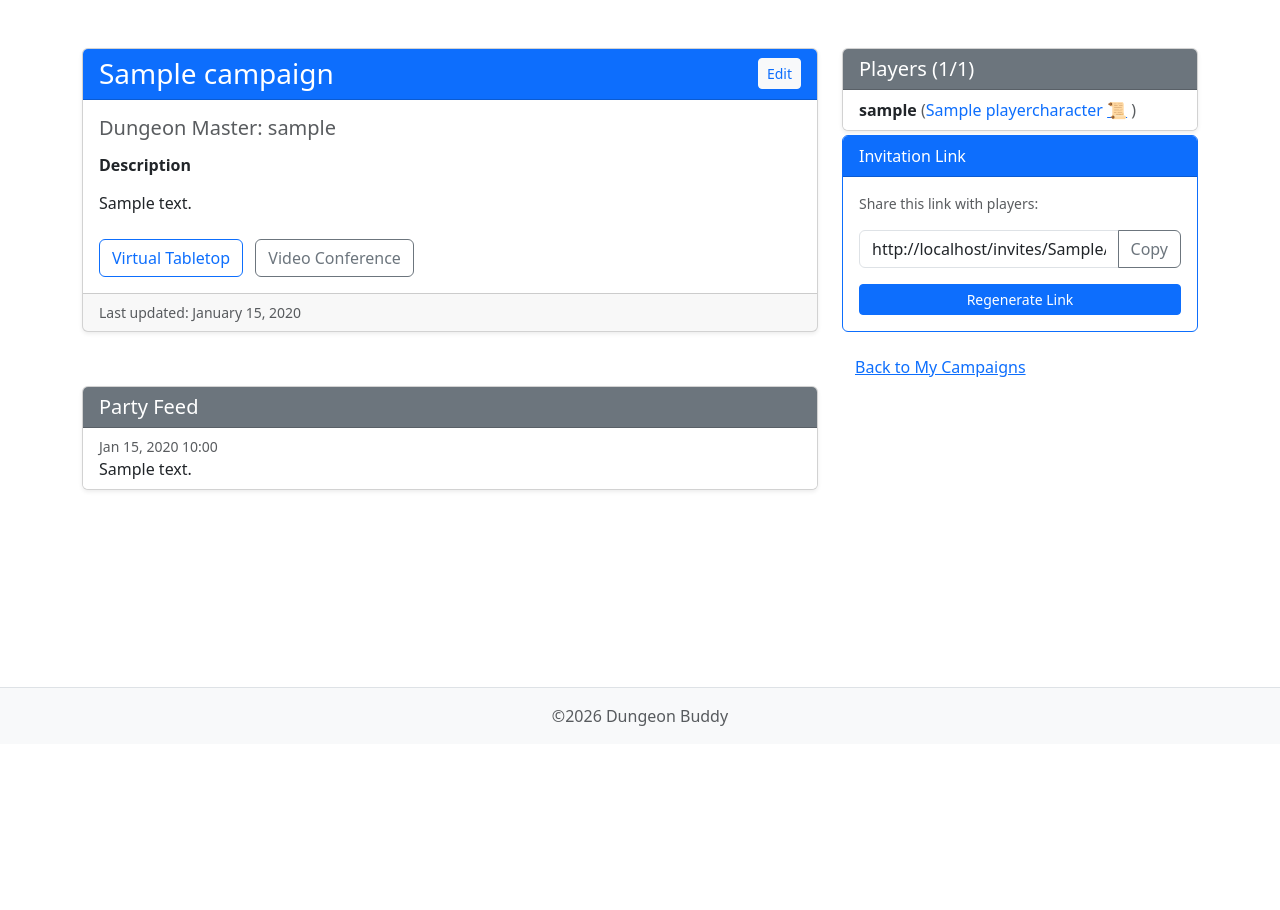
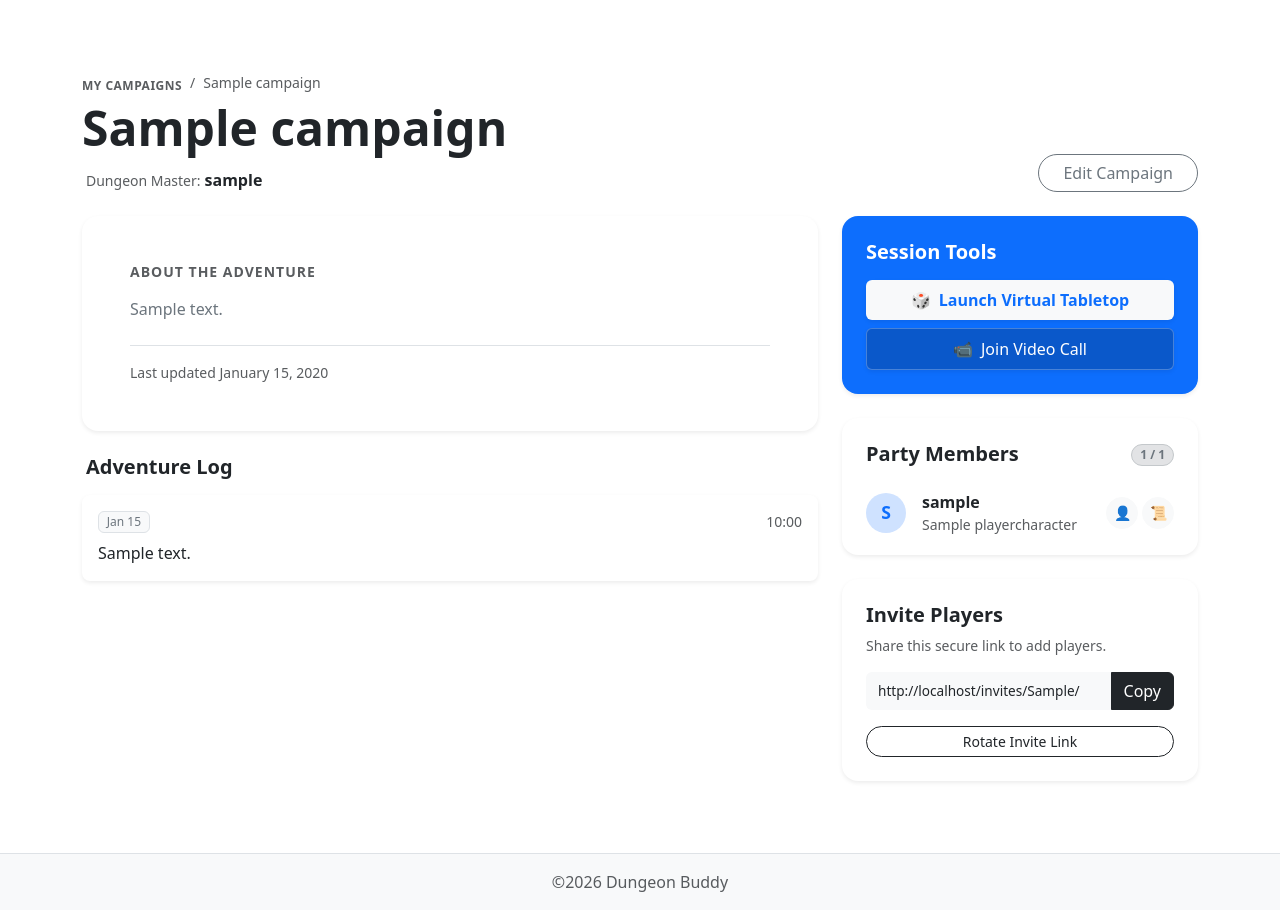
Before and after one commit to j01101111sh/DungeonBuddy, a Django app: page /campaigns/00000000-0000-0000-0000-000000000001/ in a window 1280 px wide. Shown: the part 56-966 px from the top of the page. Before the commit the page ends 782 px from the top, so only its background shows below. Run offline with Django 5.2, Linux system fonts and the light colour scheme; a user stored in the database is signed in; data comes from the database, SQL or seed files in the repository; tables that the repository leaves empty hold one stand-in row (values such as "Sample post").

Commit message:
Redesign campaign detail

```diff
--- a/static/css/site.css
+++ b/static/css/site.css
@@ -9,3 +9,90 @@
     text-align: center;
     padding: 2rem;
 }
+
+/* --- Campaign Detail Enhancements --- */
+
+/* Avatar circle for player list */
+.campaign-avatar-initial {
+    width: 40px;
+    height: 40px;
+    min-width: 40px; /* Prevent shrinking */
+    border-radius: 50%;
+    display: flex;
+    align-items: center;
+    justify-content: center;
+    font-weight: 700;
+    font-size: 1.1rem;
+}
+
+/* Interactive hover state for player rows */
+.player-card-row {
+    transition: background-color 0.2s ease;
+}
+.player-card-row:hover {
+    background-color: #f8f9fa; /* Bootstrap var(--bs-gray-100) equivalent */
+}
+
+/* Feed items styling */
+.feed-card {
+    transition: transform 0.2s ease, box-shadow 0.2s ease;
+    border-left: 4px solid var(--bs-primary);
+}
+.feed-card:hover {
+    transform: translateY(-2px);
+    box-shadow: 0 .5rem 1rem rgba(0,0,0,.08)!important;
+}
+
+/* Circular icon buttons */
+.btn-icon {
+    width: 32px;
+    height: 32px;
+    padding: 0;
+    display: flex;
+    align-items: center;
+    justify-content: center;
+    border-radius: 50%;
+}
+
+/* Custom dark button for primary card secondary actions */
+.btn-primary-dark {
+    background-color: rgba(0, 0, 0, 0.2);
+    border-color: rgba(255, 255, 255, 0.1);
+}
+.btn-primary-dark:hover {
+    background-color: rgba(0, 0, 0, 0.3);
+    border-color: rgba(255, 255, 255, 0.2);
+}
+
+/* Typography Utilities */
+.ls-1 {
+    letter-spacing: 1px;
+}
+
+.ls-sm {
+    letter-spacing: 0.5px;
+}
+
+.text-pre-line {
+    white-space: pre-line;
+}
+
+.text-small-caps {
+    font-size: 0.75rem;
+    letter-spacing: 0.5px;
+    text-transform: uppercase;
+}
+
+/* Layout Utilities */
+.min-width-0 {
+    min-width: 0;
+}
+
+/* Specific Component Overrides */
+.feed-empty-icon {
+    font-size: 2rem;
+}
+
+.invite-input {
+    font-size: 0.85rem;
+}
--- a/templates/campaign/campaign_detail.html
+++ b/templates/campaign/campaign_detail.html
@@ -1,134 +1,180 @@
 {% extends "base.html" %}
+
+{% load static %}
 
 {% block title %}
     {{ campaign.name }} - Dungeon Buddy
 {% endblock title %}
 {% block content %}
-    <div class="container mt-4">
-        <div class="row">
-            <div class="col-lg-8">
-                <div class="card shadow-sm mb-4">
-                    <div class="card-header bg-primary text-white d-flex justify-content-between align-items-center">
-                        <div class="d-flex align-items-center gap-3">
-                            <h1 class="h3 mb-0">{{ campaign.name }}</h1>
-                            {% if campaign.system %}<span class="badge bg-light text-primary">{{ campaign.system.short_name }}</span>{% endif %}
+    <div class="container py-4 py-lg-5">
+        <div class="row mb-4 align-items-end">
+            <div class="col-md-8">
+                <nav aria-label="breadcrumb" class="mb-2">
+                    <ol class="breadcrumb mb-0">
+                        <li class="breadcrumb-item">
+                            <a href="{% if campaign.dungeon_master == request.user %}{% url 'campaign_managed' %}{% else %}{% url 'campaign_joined' %}{% endif %}"
+                               class="text-decoration-none text-muted small">
+                                <span class="fw-semibold text-small-caps">My Campaigns</span>
+                            </a>
+                        </li>
+                        <li class="breadcrumb-item active text-muted small" aria-current="page">{{ campaign.name }}</li>
+                    </ol>
+                </nav>
+                <h1 class="display-5 fw-bold text-dark mb-2 lh-1">{{ campaign.name }}</h1>
+                <div class="d-flex align-items-center flex-wrap gap-2 mt-3">
+                    {% if campaign.system %}
+                        <span class="badge rounded-pill bg-primary-subtle text-primary border border-primary-subtle px-3 py-2">
+                            {{ campaign.system.short_name }}
+                        </span>
+                    {% endif %}
+                    <div class="d-flex align-items-center text-muted ms-1">
+                        <span class="small me-1">Dungeon Master:</span>
+                        <span class="fw-semibold text-dark">{{ campaign.dungeon_master.username }}</span>
                     </div>
-                        <div class="d-flex align-items-center gap-2">
+                </div>
+            </div>
+            <div class="col-md-4 text-md-end mt-3 mt-md-0">
                 {% if campaign.dungeon_master == request.user %}
                     <a href="{% url 'campaign_edit' campaign.pk %}"
-                                   class="btn btn-sm btn-light text-primary">Edit</a>
+                       class="btn btn-outline-secondary rounded-pill px-4">Edit Campaign</a>
                 {% endif %}
             </div>
         </div>
-                    <div class="card-body">
-                        <h5 class="card-title text-muted mb-3">Dungeon Master: {{ campaign.dungeon_master.username }}</h5>
-                        <h6 class="fw-bold">Description</h6>
-                        <p class="card-text">{{ campaign.description|linebreaks }}</p>
-                        <div class="mt-4">
+        <div class="row g-4">
+            <div class="col-lg-8">
+                <div class="card border-0 shadow-sm mb-4 rounded-4 overflow-hidden">
+                    <div class="card-body p-4 p-lg-5">
+                        <h5 class="fw-bold text-uppercase text-muted small mb-3 ls-1">About the Adventure</h5>
+                        <div class="card-text lead fs-6 text-secondary text-pre-line">{{ campaign.description }}</div>
+                        <div class="mt-4 pt-3 border-top d-flex justify-content-between align-items-center">
+                            <small class="text-muted">Last updated {{ campaign.updated_at|date:"F d, Y" }}</small>
+                        </div>
+                    </div>
+                </div>
+                <div class="d-flex align-items-center justify-content-between mb-3 px-1">
+                    <h3 class="h5 fw-bold mb-0 text-dark">Adventure Log</h3>
+                </div>
+                <div class="feed-container">
+                    {% for item in campaign.feed_items.all %}
+                        <div class="card border-0 shadow-sm mb-3 rounded-3 feed-card">
+                            <div class="card-body p-3">
+                                <div class="d-flex justify-content-between align-items-center mb-2">
+                                    <span class="badge bg-light text-secondary border fw-normal">{{ item.created_at|date:"M d" }}</span>
+                                    <small class="text-muted">{{ item.created_at|date:"H:i" }}</small>
+                                </div>
+                                <p class="mb-0 text-dark">{{ item.message }}</p>
+                            </div>
+                        </div>
+                    {% empty %}
+                        <div class="text-center py-5 rounded-4 bg-light-subtle border border-dashed">
+                            <div class="text-muted mb-2 feed-empty-icon">📭</div>
+                            <p class="mb-0 text-muted fw-semibold">No recent activity recorded.</p>
+                            <p class="small text-muted">Game updates and events will appear here.</p>
+                        </div>
+                    {% endfor %}
+                </div>
+            </div>
+            <div class="col-lg-4">
+                {% if campaign.vtt_link or campaign.video_link %}
+                    <div class="card border-0 shadow-sm mb-4 rounded-4 bg-primary text-white overflow-hidden position-relative">
+                        <div class="card-body p-4 position-relative z-1">
+                            <h5 class="card-title fw-bold mb-3">Session Tools</h5>
+                            <div class="d-grid gap-2">
                                 {% if campaign.vtt_link %}
                                     <a href="{{ campaign.vtt_link }}"
-                                   class="btn btn-outline-primary me-2"
                                        target="_blank"
-                                   rel="noopener noreferrer">Virtual Tabletop</a>
+                                       rel="noopener noreferrer"
+                                       class="btn btn-light text-primary fw-semibold border-0 shadow-sm d-flex align-items-center justify-content-center gap-2 py-2">
+                                        <span>🎲</span> Launch Virtual Tabletop
+                                    </a>
                                 {% endif %}
                                 {% if campaign.video_link %}
                                     <a href="{{ campaign.video_link }}"
-                                   class="btn btn-outline-secondary"
                                        target="_blank"
-                                   rel="noopener noreferrer">Video Conference</a>
+                                       rel="noopener noreferrer"
+                                       class="btn btn-primary-dark text-white border border-white border-opacity-25 shadow-sm d-flex align-items-center justify-content-center gap-2 py-2">
+                                        <span>📹</span> Join Video Call
+                                    </a>
                                 {% endif %}
                             </div>
                         </div>
-                    <div class="card-footer text-muted small">Last updated: {{ campaign.updated_at|date:"F d, Y" }}</div>
+                    </div>
+                {% endif %}
+                <div class="card border-0 shadow-sm mb-4 rounded-4">
+                    <div class="card-header bg-transparent border-bottom-0 pt-4 px-4 pb-2">
+                        <div class="d-flex justify-content-between align-items-end">
+                            <h5 class="card-title fw-bold mb-0 text-dark">Party Members</h5>
+                            <span class="badge bg-secondary-subtle text-secondary border border-secondary-subtle rounded-pill">{{ campaign.players.count }} / {{ campaign.max_players }}</span>
                         </div>
                     </div>
-            <div class="col-lg-4">
-                <div class="card shadow-sm">
-                    <div class="card-header bg-secondary text-white">
-                        <h2 class="h5 mb-0">Players ({{ players_with_data|length }}/{{ campaign.max_players }})</h2>
+                    <div class="card-body p-2">
+                        <div class="list-group list-group-flush">
+                            {% for player in players_with_data %}
+                                <div class="list-group-item border-0 px-3 py-2 rounded-3 mb-1 d-flex align-items-center justify-content-between player-card-row">
+                                    <div class="d-flex align-items-center gap-3">
+                                        <div class="campaign-avatar-initial bg-primary-subtle text-primary">{{ player.username|slice:":1"|upper }}</div>
+                                        <div class="min-width-0">
+                                            <div class="fw-bold text-dark text-truncate">{{ player.username }}</div>
+                                            {% if player.campaign_character %}
+                                                <div class="small text-muted text-truncate">{{ player.campaign_character.name }}</div>
+                                            {% else %}
+                                                <div class="small text-muted fst-italic">No Character</div>
+                                            {% endif %}
                                         </div>
-                    <ul class="list-group list-group-flush">
-                        {% for player in players_with_data %}
-                            <li class="list-group-item d-flex align-items-center">
-                                <div class="fw-bold">
-                                    {{ player.username }}
+                                    </div>
                                     {% if player.campaign_character %}
-                                        <span class="fw-normal text-muted">
-                                            (<a href="{% url 'character_detail' player.campaign_character.pk %}"
-   class="text-decoration-none">{{ player.campaign_character.name }}</a>
+                                        <div class="d-flex gap-1">
+                                            <a href="{% url 'character_detail' player.campaign_character.pk %}"
+                                               class="btn btn-sm btn-icon btn-light text-secondary"
+                                               title="View Profile">👤</a>
                                             {% if player.campaign_character.character_sheet_link %}
                                                 <a href="{{ player.campaign_character.character_sheet_link }}"
                                                    target="_blank"
                                                    rel="noopener noreferrer"
-                                                   title="View character sheet">📜</a>
-                                            {% endif %}
-                                            )
-                                        </span>
+                                                   class="btn btn-sm btn-icon btn-light text-secondary"
+                                                   title="Character Sheet">📜</a>
                                             {% endif %}
                                         </div>
-                            </li>
+                                    {% endif %}
+                                </div>
                             {% empty %}
-                            <li class="list-group-item text-muted fst-italic">No players joined yet.</li>
+                                <div class="text-center py-4 text-muted small">The party is gathering...</div>
                             {% endfor %}
-                    </ul>
+                        </div>
+                    </div>
                 </div>
                 {% if user == campaign.dungeon_master %}
-                    <div class="card border-primary mt-1">
-                        <div class="card-header bg-primary text-white">Invitation Link</div>
-                        <div class="card-body">
+                    <div class="card border-0 shadow-sm rounded-4">
+                        <div class="card-body p-4">
+                            <h5 class="card-title fw-bold mb-2 text-dark">Invite Players</h5>
+                            <p class="small text-muted mb-3">Share this secure link to add players.</p>
                             {% if active_invite %}
-                                <p class="small text-muted">Share this link with players:</p>
                                 <div class="input-group mb-3">
                                     <input type="text"
-                                           class="form-control"
+                                           class="form-control bg-light border-0 small invite-input"
                                            value="{{ request.scheme }}://{{ request.get_host }}{{ active_invite.get_absolute_url }}"
                                            readonly
                                            id="inviteLink" />
-                                    <button class="btn btn-outline-secondary"
+                                    <button class="btn btn-dark"
                                             type="button"
                                             onclick="navigator.clipboard.writeText(document.getElementById('inviteLink').value)">
                                         Copy
                                     </button>
                                 </div>
-                            {% else %}
-                                <p class="small text-muted">No active invitation link.</p>
                             {% endif %}
                             <form action="{% url 'campaign_invite_create' campaign.pk %}" method="post">
                                 {% csrf_token %}
-                                <button type="submit" class="btn btn-sm btn-primary w-100">
+                                <button type="submit" class="btn btn-outline-dark w-100 btn-sm rounded-pill">
                                     {% if active_invite %}
-                                        Regenerate Link
+                                        Rotate Invite Link
                                     {% else %}
-                                        Generate Invite Link
+                                        Generate New Link
                                     {% endif %}
                                 </button>
                             </form>
                         </div>
                     </div>
                 {% endif %}
-                <div class="mt-3">
-                    <a href="{% if campaign.dungeon_master == request.user %}{% url 'campaign_managed' %}{% else %}{% url 'campaign_joined' %}{% endif %}"
-                       class="btn btn-link">Back to My Campaigns</a>
-                </div>
-            </div>
-        </div>
-        <div class="row">
-            <div class="col-lg-8">
-                <div class="card shadow-sm mb-4">
-                    <div class="card-header bg-secondary text-white">
-                        <h2 class="h5 mb-0">Party Feed</h2>
-                    </div>
-                    <ul class="list-group list-group-flush">
-                        {% for item in campaign.feed_items.all %}
-                            <li class="list-group-item">
-                                <small class="text-muted d-block">{{ item.created_at|date:"M d, Y H:i" }}</small>
-                                {{ item.message }}
-                            </li>
-                        {% empty %}
-                            <li class="list-group-item text-muted fst-italic">No recent activity.</li>
-                        {% endfor %}
-                    </ul>
-                </div>
             </div>
         </div>
     </div>
```
Lines whose indentation alone changed are shown as unchanged.
